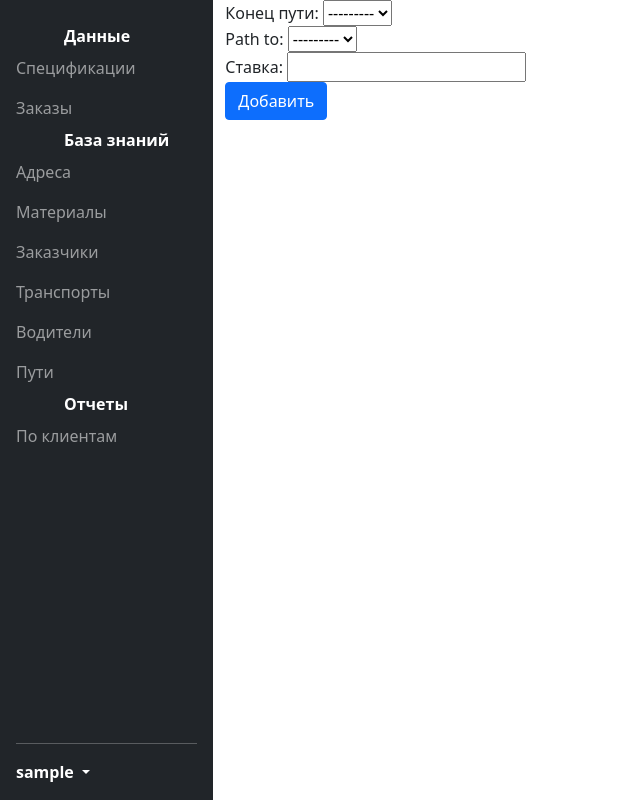
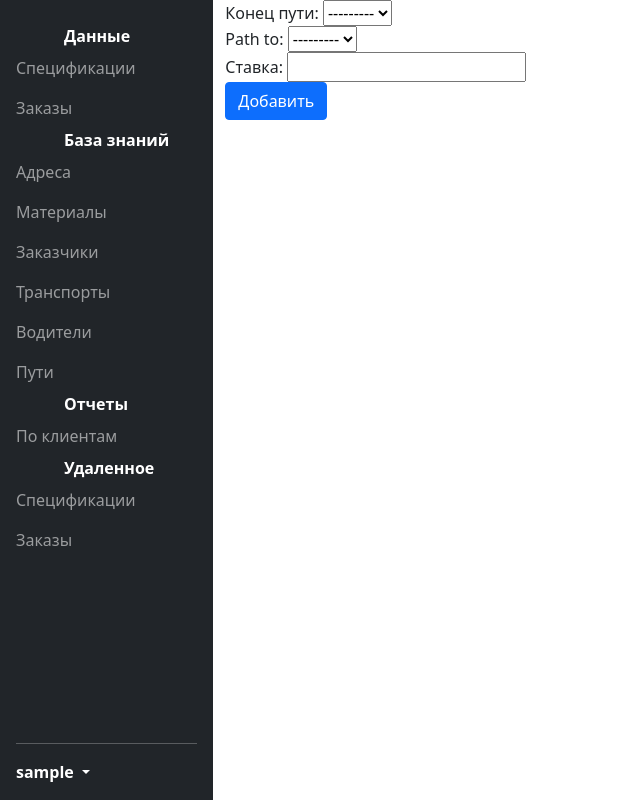
Before and after one commit to AppCrashExpress/webdocs, a Django app: page /docs/paths/new/ in a window 1280 px wide. Shown: the whole page, without its empty margins (0-640 px from the left). Run offline with Django 3.2, Linux system fonts and the light colour scheme; the visitor is signed in with stand-in values (Sample User, id 1); data that the repository does not hold is empty.

Commit message:
Fix deleted orders view and add deleted lists to sidebar

```diff
--- a/doc_manager/views.py
+++ b/doc_manager/views.py
@@ -248,6 +248,10 @@ class DeletedOrderList(PermissionRequiredMixin, generic.ListView):
         'doc_manager.undelete_order',
         'doc_manager.hard_delete_order',
     ]
+
+    def get_queryset(self):
+        queryset = self.model.objects.deleted_only()
+        return queryset
 
     def get_context_data(self, **kwargs):
         context = super().get_context_data(**kwargs)
--- a/templates/base_generic.html
+++ b/templates/base_generic.html
@@ -53,6 +53,15 @@
                         <li class="nav-item">
                             <a class="nav-link" href="{% url 'doc_manager:order_report' %}">По клиентам</a>
                         </li>
+                        <li class="nav-item ms-5">
+                            <strong>Удаленное</strong>
+                        </li>
+                        <li class="nav-item">
+                            <a class="nav-link" href="{% url 'doc_manager:deleted_specification' %}">Спецификации</a>
+                        </li>
+                        <li class="nav-item">
+                            <a class="nav-link" href="{% url 'doc_manager:deleted_order' %}">Заказы</a>
+                        </li>
                     </ul>
                 </nav>
                 <hr>
```
